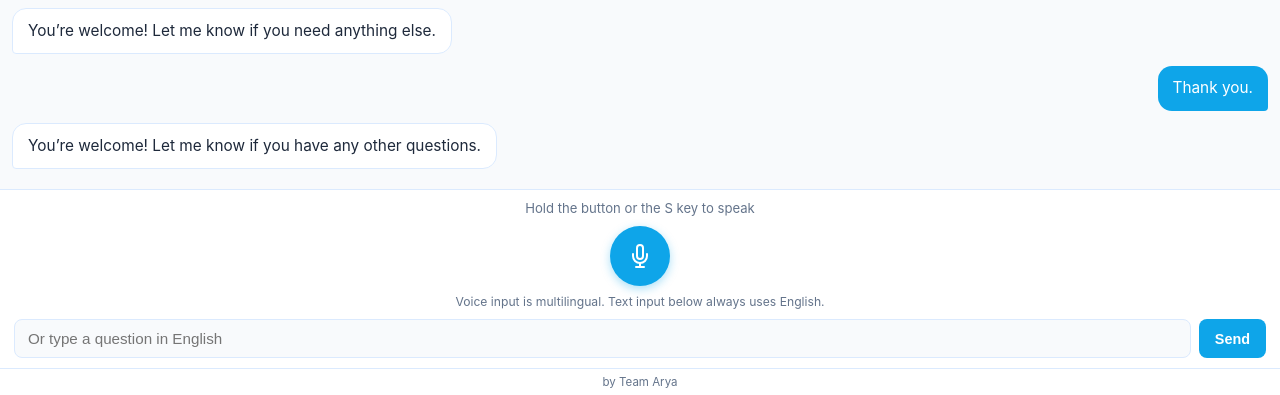
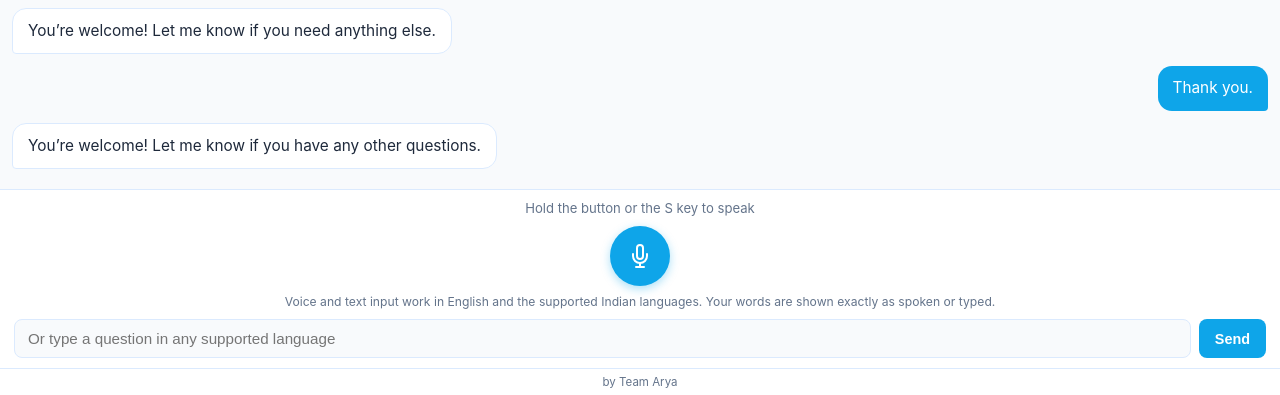
Before and after one commit to MrMihirRoyal/sk26, a Flask app: page / in a window 1280 px wide. Shown: the part 405-800 px from the top of the page. Run offline with Flask 3, Linux system fonts and the light colour scheme; data comes from the database, SQL or seed files in the repository; some libraries are stand-ins or nearby versions.

Commit message:
Update chat.html

```diff
--- a/templates/chat.html
+++ b/templates/chat.html
@@ -276,10 +276,10 @@
         </svg>
       </button>
     </div>
-    <div class="mic-hint">Voice input is multilingual. Text input below always uses English.</div>
+    <div class="mic-hint">Voice and text input work in English and the supported Indian languages. Your words are shown exactly as spoken or typed.</div>
 
     <form class="text-row" id="textForm">
-      <input type="text" id="textInput" placeholder="Or type a question in English" autocomplete="off">
+      <input type="text" id="textInput" placeholder="Or type a question in any supported language" autocomplete="off">
       <button type="submit">Send</button>
     </form>
   </div>
@@ -318,6 +318,7 @@ function addBubble(role, text, lang, audioUrl) {
   const bubble = document.createElement('div');
   bubble.className = 'bubble';
   bubble.dataset.lang = lang || 'en-IN';
+  if (lang) bubble.lang = lang;
   bubble.dataset.audioUrl = audioUrl || '';
   bubble.appendChild(document.createTextNode(text));
   if (role === 'assistant' && text) {
@@ -559,7 +560,7 @@ async function onRecordingStop() {
     const res = await fetch('/api/voice_message', { method: 'POST', body: formData });
     const data = await res.json();
     if (data.ok) {
-      addBubble('user', data.user_text);
+      addBubble('user', data.user_text, data.speech_lang);
       addBubble('assistant', data.answer, data.speech_lang, data.audio_url);
       // Immediate playback - no extra tap required. Uses the real
       // server-generated audio (in the input language) when available,
```
